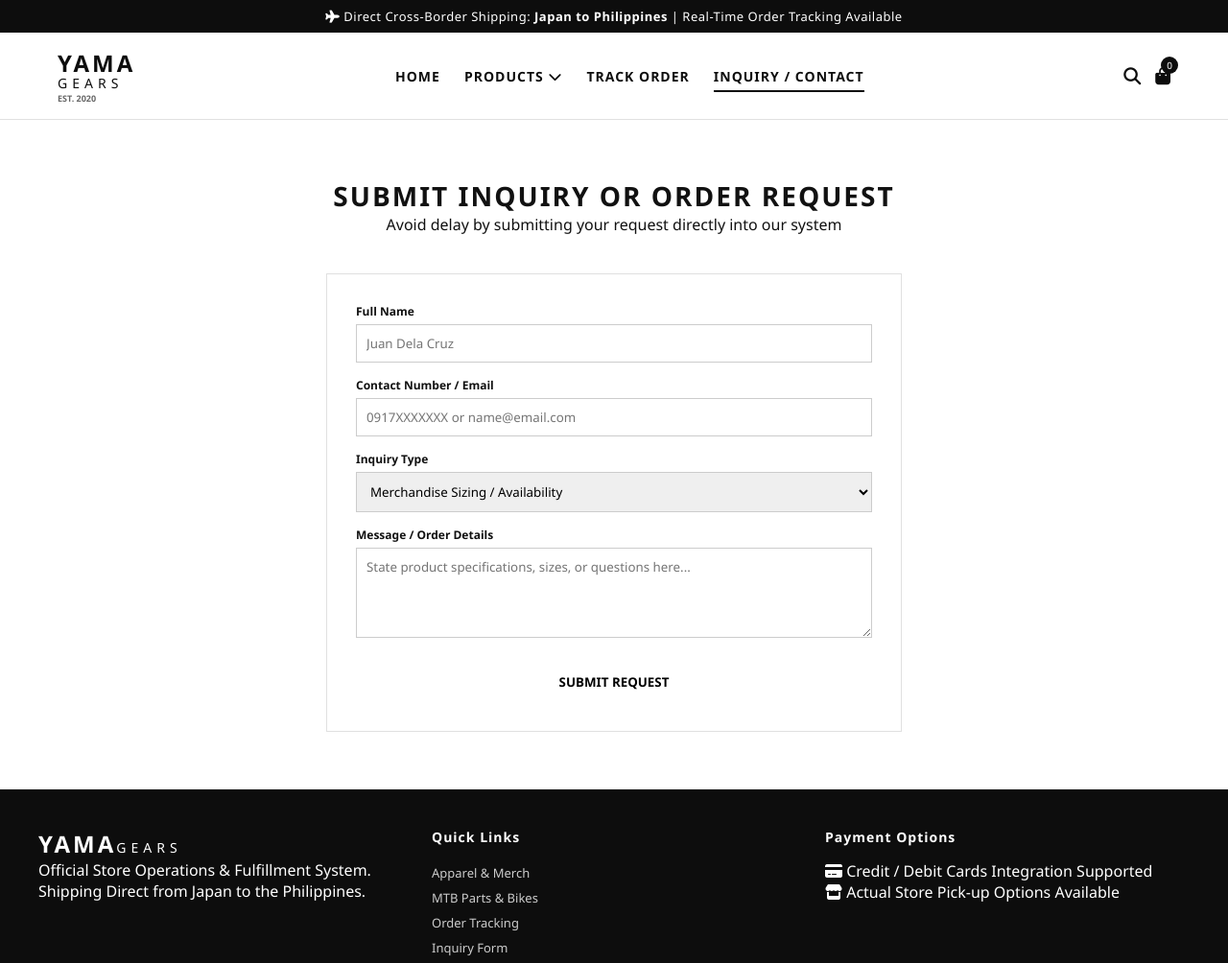
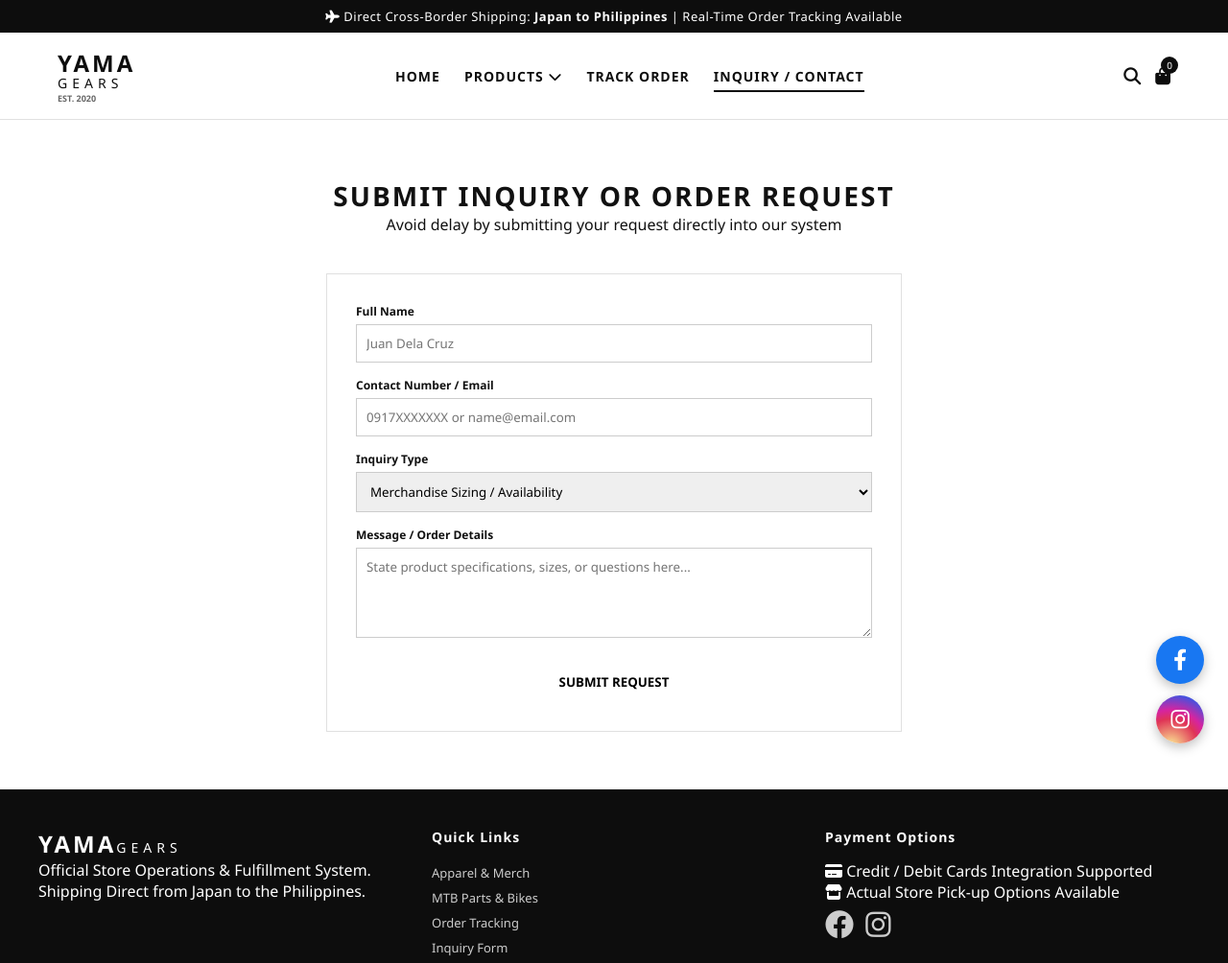
Before and after one commit to shaundelcastillo/yamagears-prototype, a plain HTML site: page contact.html in a window 1280 px wide. Shown: the top 1004 px of the page at 96% size. Drawn offline with Linux system fonts and the light colour scheme.

Commit message:
feat(ui): add floating facebook and instagram social links to user pages

```diff
--- a/contact.html
+++ b/contact.html
@@ -124,6 +124,8 @@
                 <h4>Payment Options</h4>
                 <p><i class="fa-solid fa-credit-card"></i> Credit / Debit Cards Integration Supported</p>
                 <p><i class="fa-solid fa-store"></i> Actual Store Pick-up Options Available</p>
+                <a href="https://www.facebook.com/profile.php?id=100066502910467" ><i id="icon" class="fa-brands fa-facebook" ></i></a>
+                <a href="https://www.instagram.com/yama_gears/"><i id="icon" class="fa-brands fa-instagram"></i></a>
             </div>
         </div>
         <div class="footer-bottom">
@@ -223,6 +225,16 @@
         </div>
     </div>
 
+    <!-- Floating Facebook & Instagram Social Links -->
+    <div class="floating-social">
+        <a href="https://www.facebook.com/profile.php?id=100066502910467" target="_blank" class="social-btn facebook" title="Facebook">
+            <i class="fa-brands fa-facebook-f"></i>
+        </a>
+        <a href="https://www.instagram.com/yama_gears/" target="_blank" class="social-btn instagram" title="Instagram">
+            <i class="fa-brands fa-instagram"></i>
+        </a>
+    </div>
+
     <script src="script.js"></script>
 </body>
 </html>
--- a/style.css
+++ b/style.css
@@ -710,3 +710,40 @@ body {
     font-size: 12px;
     color: #888888;
 }
+
+/* Floating Social Media Widget (Bottom Right Corner) */
+.floating-social {
+  position: fixed;
+  bottom: 25px;
+  right: 25px;
+  z-index: 9999;
+  display: flex;
+  flex-direction: column;
+  gap: 12px;
+}
+
+.social-btn {
+  width: 50px;
+  height: 50px;
+  border-radius: 50%;
+  display: flex;
+  align-items: center;
+  justify-content: center;
+  color: #fff;
+  font-size: 22px;
+  box-shadow: 0 4px 12px rgba(0, 0, 0, 0.25);
+  transition: transform 0.2s ease, background-color 0.2s ease;
+  text-decoration: none;
+}
+
+.social-btn.facebook {
+  background-color: #1877f2;
+}
+
+.social-btn.instagram {
+  background: radial-gradient(circle at 30% 107%, #fdf497 0%, #df3456 45%, #d6249f 60%, #285AEB 90%);
+}
+
+.social-btn:hover {
+  transform: scale(1.1);
+}
```
Also changed, not shown: index.html (+12 -0 lines), products.html (+12 -0 lines), track-order.html (+12 -0 lines).
